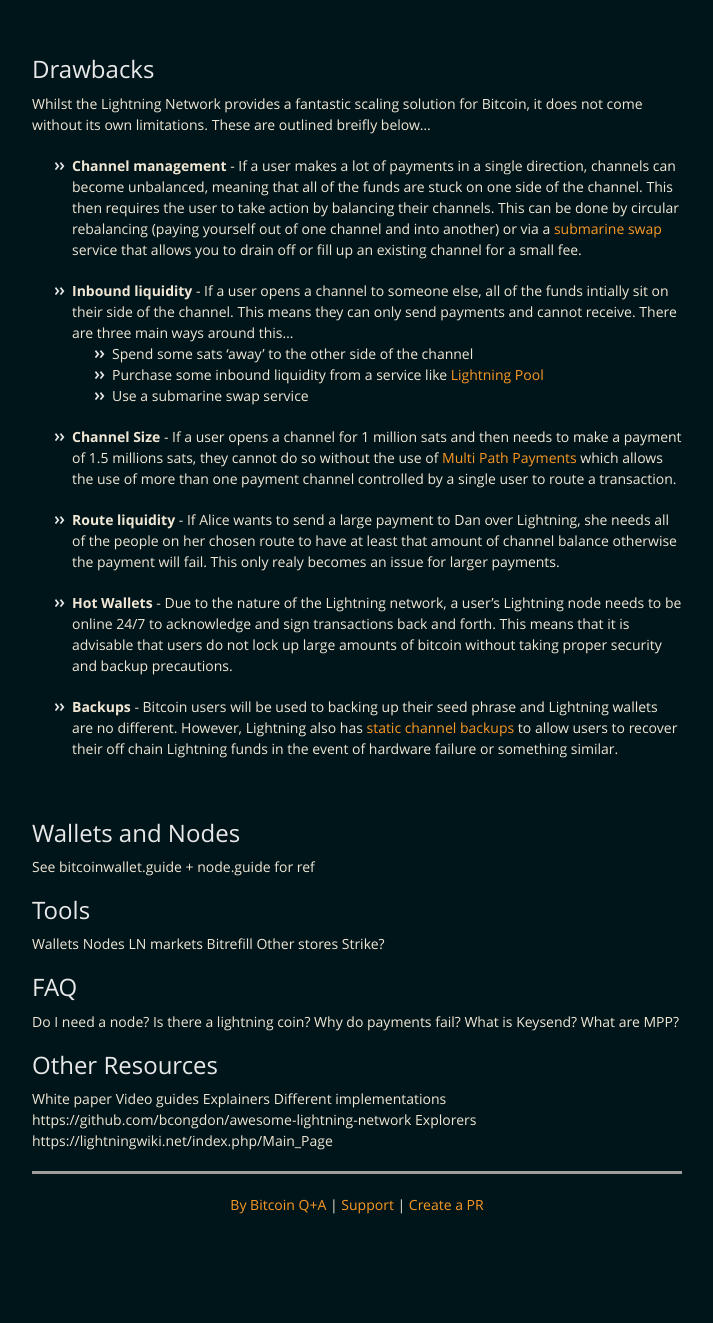
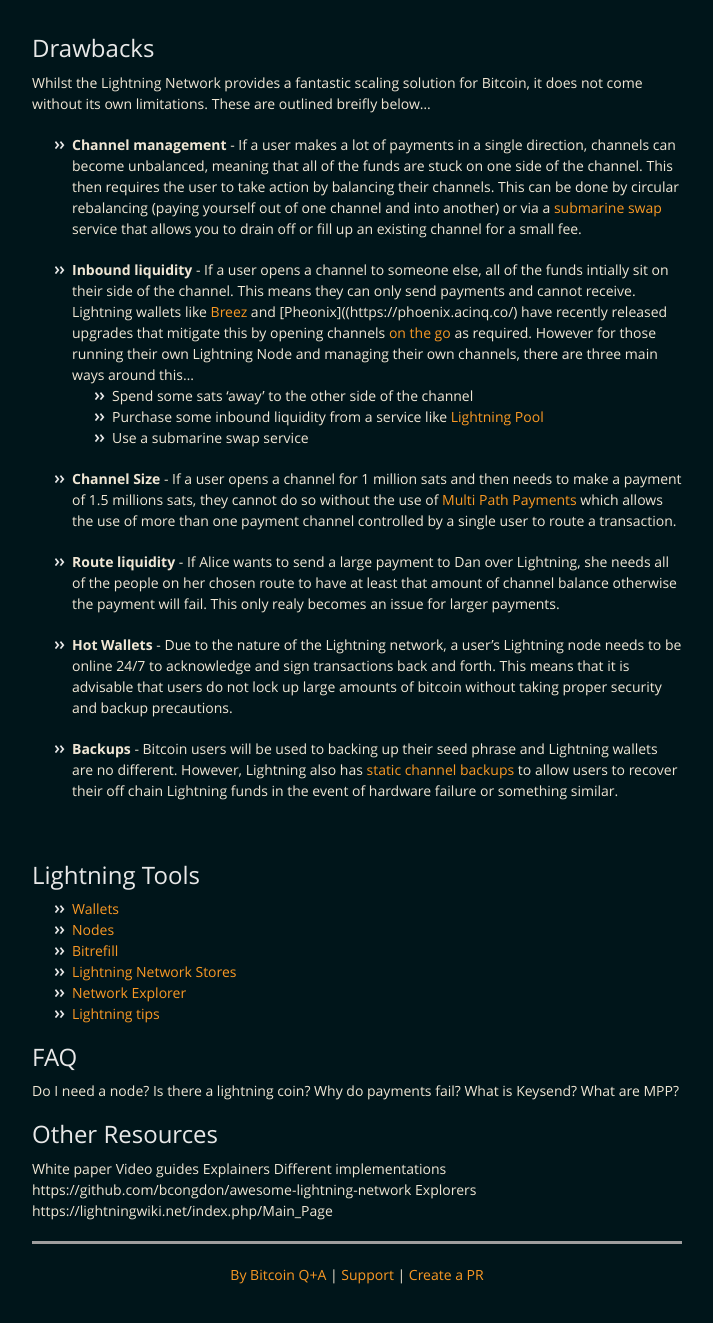
Before and after one commit to BitcoinQnA/ln-guide, a Jekyll site: the page built from index.md, in a window 1280 px wide and 1400 px high, scrolled down 4718 px. Shown: the top 1323 px of the window, without its empty margins (283-996 px from the left). Built offline with Jekyll 4.4.1, drawn with Linux system fonts in a browser that asks for light colours; grey boxes are pictures that could not be loaded.

Commit message:
Update index.md

```diff
--- a/index.md
+++ b/index.md
@@ -16,10 +16,9 @@ This page aims to help people understand a little more on the mechanics of Light
 2.  [Channels](#channels)
 3.  [Transactions](#transactions)
 4.  [Drawbacks](#drawbacks)
-5.  [Wallets and Nodes](#wallets-and-nodes)
-6.  [Tools](#tools)
-7.  [FAQ](#faq)
-8.  [Other resources](#other-resources)
+5.  [Tools](#lightning-tools)
+6.  [FAQ](#faq)
+7.  [Other resources](#other-resources)
 
 <br/>
 
@@ -124,7 +123,7 @@ Whilst the Lightning Network provides a fantastic scaling solution for Bitcoin,
 
 * **Channel management** - If a user makes a lot of payments in a single direction, channels can become unbalanced, meaning that all of the funds are stuck on one side of the channel. This then requires the user to take action by balancing their channels. This can be done by circular rebalancing (paying yourself out of one channel and into another) or via a [submarine swap](https://lightning.engineering/loop/) service that allows you to drain off or fill up an existing channel for a small fee.
 
-* **Inbound liquidity** - If a user opens a channel to someone else, all of the funds intially sit on their side of the channel. This means they can only send payments and cannot receive. There are three main ways around this...
+* **Inbound liquidity** - If a user opens a channel to someone else, all of the funds intially sit on their side of the channel. This means they can only send payments and cannot receive. Lightning wallets like [Breez](https://breez.technology/) and [Pheonix]((https://phoenix.acinq.co/) have recently released upgrades that mitigate this by opening channels [on the go](https://medium.com/breez-technology/the-breez-release-candidate-getting-lightning-ready-for-the-global-takeover-b5d1f9756229) as required. However for those running their own Lightning Node and managing their own channels, there are three main ways around this...
   * Spend some sats 'away' to the other side of the channel
   * Purchase some inbound liquidity from a service like [Lightning Pool](https://lightning.engineering/posts/2020-11-02-lightning-pool/)
   * Use a submarine swap service
@@ -139,18 +138,14 @@ Whilst the Lightning Network provides a fantastic scaling solution for Bitcoin,
 
 <br/>
 
-##  Wallets and Nodes
+##  Lightning Tools
 
-See bitcoinwallet.guide + node.guide for ref
-
-##  Tools
-
-Wallets
-Nodes
-LN markets
-Bitrefill
-Other stores
-Strike?
+* [Wallets](bitcoinwallet.guide/lightning)
+* [Nodes](node.guide)
+* [Bitrefill](https://www.bitrefill.com/)
+* [Lightning Network Stores](https://lightningnetworkstores.com/)
+* [Network Explorer](https://1ml.com/)
+* [Lightning tips](https://tippin.me/)
 
 ## FAQ
 
```
